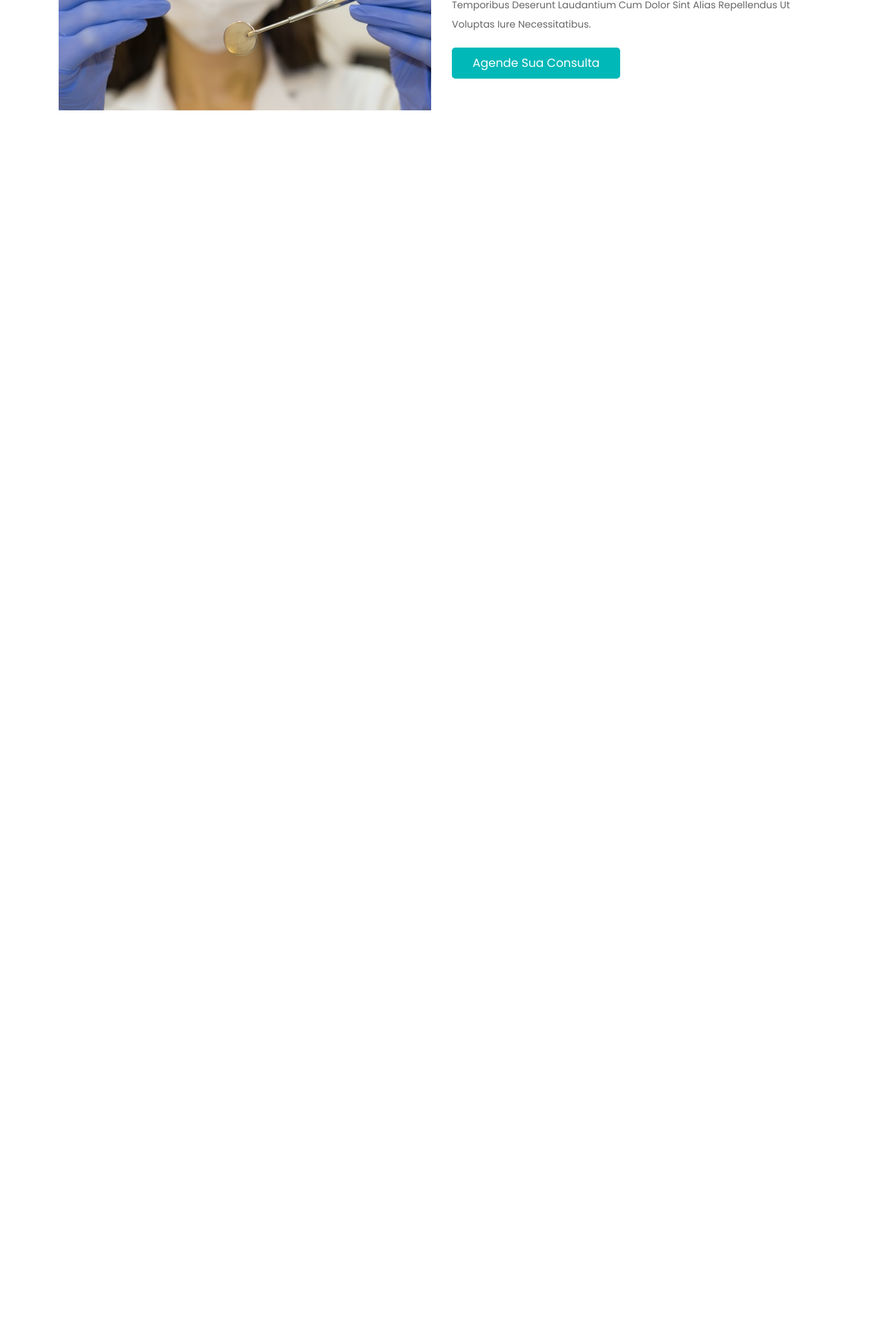
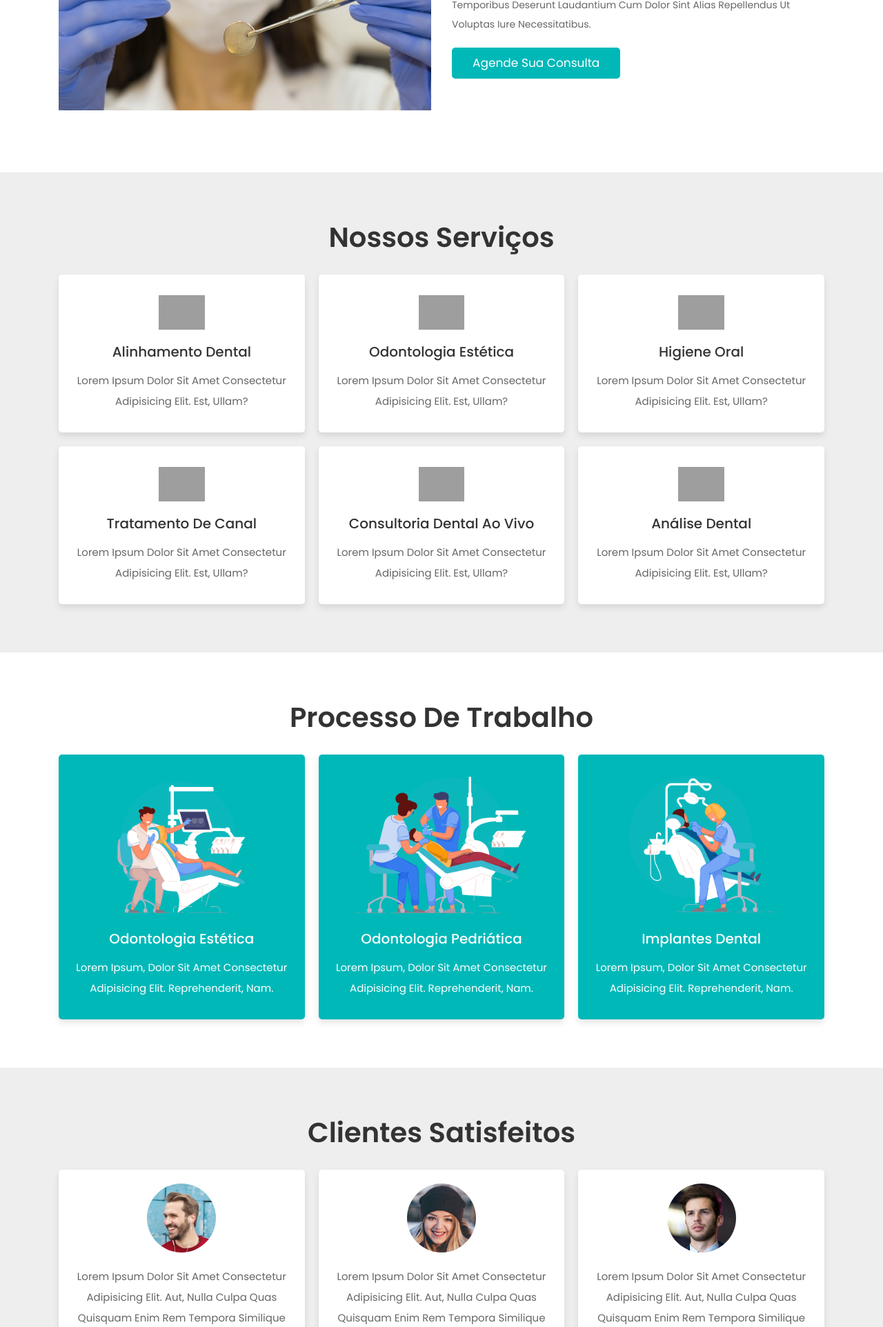
Before and after one commit to romildoalimajr/dentista, a PHP site: page / in a window 1280 px wide. Shown: the part 1230-3154 px from the top of the page at 69% size. Before the commit the page ends 1390 px from the top, so only its background shows below. Run offline with PHP 8.4, Linux system fonts and the light colour scheme; some libraries are stand-ins or nearby versions; grey boxes are pictures that could not be loaded.

Commit message:
modelo de site para dentista

```diff
--- a/css/style.css
+++ b/css/style.css
@@ -39,6 +39,14 @@ html{
 }
 section{
     padding: 7rem 2rem;
+}
+.heading{
+    text-align: center;
+    font-size: 4rem;
+    color: var(--black);
+    text-transform: capitalize;
+    font-weight: bolder;
+    margin-bottom: 3rem;
 }
 .link-btn{
     display: inline-block;
@@ -122,6 +130,110 @@ section{
     color: var(--light-color);
     line-height: 2;
 }
+.services{
+    background-color: var(--light-bg);
+}
+.services .box-container{
+    display: grid;
+    grid-template-columns: repeat(auto-fit, minmax(30rem, 1fr));
+    gap: 2rem;
+}
+.services .box-container .box{
+    text-align: center;
+    padding: 2rem;
+    background-color: var(--white);
+    box-shadow: var(--box-shadow);
+    border-radius: .5rem;
+}
+.services .box-container .box img{
+    margin: 1rem 0;
+    height: 5rem;
+}
+.services .box-container .box h3{
+    font-size: 2rem;
+    padding: 1rem 0;
+    color: var(--black);
+}
+.services .box-container .box p{
+    font-size: 1.5rem;
+    color: var(--light-color);
+    line-height: 2;
+}
+
+
+.process .box-container{
+    display: grid;
+    grid-template-columns: repeat(auto-fit, minmax(30rem,1fr));
+    gap: 2rem;
+}
+.process .box-container .box{
+    background-color: var(--blue);
+    padding: 2rem;
+    border-radius: .5rem;
+    text-align: center;
+    box-shadow: var(--box-shadow);
+}
+.process .box-container .box img{
+    height: 20rem;
+    margin: 1rem 0;
+}
+.process .box-container .box h3{
+    font-size: 2rem;
+    color: var(--white);
+    margin: 1.5rem 0;
+}
+.process .box-container .box p{
+    font-size: 1.5rem;
+    color: var(--white);
+    line-height: 2;
+}
+.reviews{
+    background-color: var(--light-bg);
+}
+.reviews .box-container{
+    display: grid;
+    grid-template-columns: repeat(auto-fit, minmax(30rem, 1fr));
+    gap: 2rem;
+}
+.reviews .box-container .box{
+    background-color: var(--white);
+    text-align: center;
+    border-radius: .5rem;
+    box-shadow: var(--box-shadow);
+    padding: 2rem;
+}
+.reviews .box-container .box img{
+    height: 10rem;
+    width: 10rem;
+    border-radius: 50%;
+}
+.reviews .box-container .box p{
+    padding: 2rem 0;
+    line-height: 2;
+    font-size: 1.5rem;
+    color: var(--light-color);
+    margin-bottom: 0;
+}
+.reviews .box-container .box .stars{
+    padding: .5rem 1.5rem;
+    border-radius: .5rem;
+    background-color: var(--light-bg);
+    margin-bottom: 2rem;
+    display: inline-block;
+}
+.reviews .box-container .box .stars i{
+    font-size: 1.5rem;
+    color: var(--blue);
+}
+.reviews .box-container .box h3{
+    font-size: 2rem;
+    color: var(--black);
+}
+.reviews .box-container .box span{
+    color: var(--light-color);
+    font-size: 1.5rem;
+}
+
 
 
 /*media queries*/
@@ -189,5 +301,8 @@ section{
     .home .content h3{
         font-size: 2rem;
     }
+    .heading{
+        font-size: 3rem;
+    }
 
 }
--- a/index.html
+++ b/index.html
@@ -74,6 +74,150 @@
         </div>
     </section>
     <!--about section ends-->
+
+    <!--services section starts-->
+    <section class="services" id="services">
+        <h1 class="heading">nossos serviços</h1>
+        <div class="box-container container">
+
+            <div class="box">
+                <img src="img/icon-1.svg" alt="">
+                <h3>alinhamento dental</h3>
+                <p>
+                    Lorem ipsum dolor sit amet consectetur adipisicing elit. Est, ullam?
+                </p>
+            </div>
+
+            <div class="box">
+                <img src="img/icon-2.svg" alt="">
+                <h3>odontologia estética</h3>
+                <p>
+                    Lorem ipsum dolor sit amet consectetur adipisicing elit. Est, ullam?
+                </p>
+            </div>
+
+            <div class="box">
+                <img src="img/icon-3.svg" alt="">
+                <h3>higiene oral</h3>
+                <p>
+                    Lorem ipsum dolor sit amet consectetur adipisicing elit. Est, ullam?
+                </p>
+            </div>
+
+            <div class="box">
+                <img src="img/icon-4.svg" alt="">
+                <h3>tratamento de canal</h3>
+                <p>
+                    Lorem ipsum dolor sit amet consectetur adipisicing elit. Est, ullam?
+                </p>
+            </div>
+
+            <div class="box">
+                <img src="img/icon-5.svg" alt="">
+                <h3>consultoria dental ao vivo</h3>
+                <p>
+                    Lorem ipsum dolor sit amet consectetur adipisicing elit. Est, ullam?
+                </p>
+            </div>
+
+            <div class="box">
+                <img src="img/icon-6.svg" alt="">
+                <h3>análise dental</h3>
+                <p>
+                    Lorem ipsum dolor sit amet consectetur adipisicing elit. Est, ullam?
+                </p>
+            </div>
+
+        </div>
+    </section>
+    <!--services section ends-->
+
+    <!--process section starts-->
+    <section class="process">
+        <h1 class="heading">processo de trabalho</h1>
+        <div class="box-container container">
+
+            <div class="box">
+                <img src="img/process-1.png" alt="">
+                <h3>Odontologia Estética</h3>
+                <p>Lorem ipsum, dolor sit amet consectetur adipisicing elit. Reprehenderit, nam.</p>
+            </div>
+
+            <div class="box">
+                <img src="img/process-2.png" alt="">
+                <h3>Odontologia Pedriática</h3>
+                <p>Lorem ipsum, dolor sit amet consectetur adipisicing elit. Reprehenderit, nam.</p>
+            </div>
+
+            <div class="box">
+                <img src="img/process-3.png" alt="">
+                <h3>Implantes Dental</h3>
+                <p>Lorem ipsum, dolor sit amet consectetur adipisicing elit. Reprehenderit, nam.</p>
+            </div>
+
+        </div>
+    </section>
+    <!--process section ends-->
+
+    <!--reviews section starts-->
+    <section class="reviews" id="reviews">
+        <h1 class="heading">clientes satisfeitos</h1>
+        <div class="box-container container">
+            <div class="box">
+                <img src="img/pic-1.png" alt="">
+                <p>
+                    Lorem ipsum dolor sit amet consectetur adipisicing elit.
+                    Aut, nulla culpa quas quisquam enim rem tempora similique ipsam fuga laboriosam.
+                </p>
+                <div class="stars">
+                    <i class="fas fa-star"></i>
+                    <i class="fas fa-star"></i>
+                    <i class="fas fa-star"></i>
+                    <i class="fas fa-star"></i>
+                    <i class="fas fa-star-half-alt"></i>
+                </div>
+                <h3>fulano de tal</h3>
+                <span>cliente satisfeito</span>
+            </div>
+            <div class="box">
+                <img src="img/pic-2.png" alt="">
+                <p>
+                    Lorem ipsum dolor sit amet consectetur adipisicing elit.
+                    Aut, nulla culpa quas quisquam enim rem tempora similique ipsam fuga laboriosam.
+                </p>
+                <div class="stars">
+                    <i class="fas fa-star"></i>
+                    <i class="fas fa-star"></i>
+                    <i class="fas fa-star"></i>
+                    <i class="fas fa-star"></i>
+                    <i class="fas fa-star-half-alt"></i>
+                </div>
+                <h3>Sicrana de tal</h3>
+                <span>cliente satisfeito</span>
+            </div>
+            <div class="box">
+                <img src="img/pic-3.png" alt="">
+                <p>
+                    Lorem ipsum dolor sit amet consectetur adipisicing elit.
+                    Aut, nulla culpa quas quisquam enim rem tempora similique ipsam fuga laboriosam.
+                </p>
+                <div class="stars">
+                    <i class="fas fa-star"></i>
+                    <i class="fas fa-star"></i>
+                    <i class="fas fa-star"></i>
+                    <i class="fas fa-star"></i>
+                    <i class="fas fa-star-half-alt"></i>
+                </div>
+                <h3>beltrano de tal</h3>
+                <span>cliente satisfeito</span>
+            </div>
+        </div>
+    </section>
+    <!--reviews section ends-->
+
+    <!--contact section starts-->
+    <section class="contact" id="contact"></section>
+    <!--contact section ends-->
     <!--header section starts-->
     <!--header section ends-->
 
```
